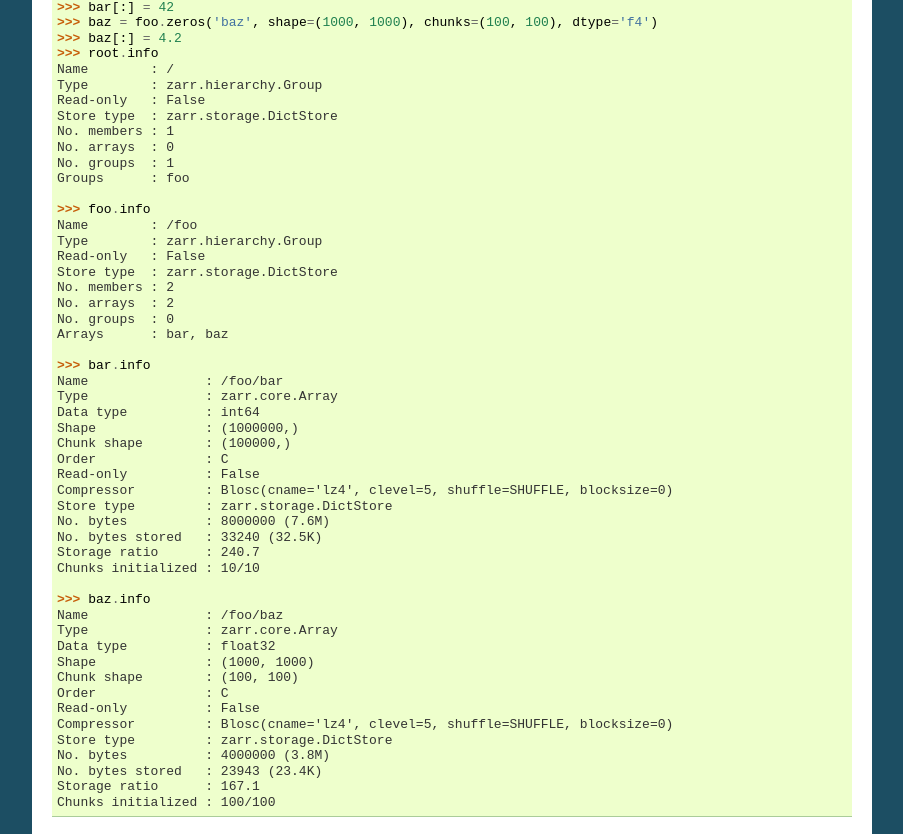
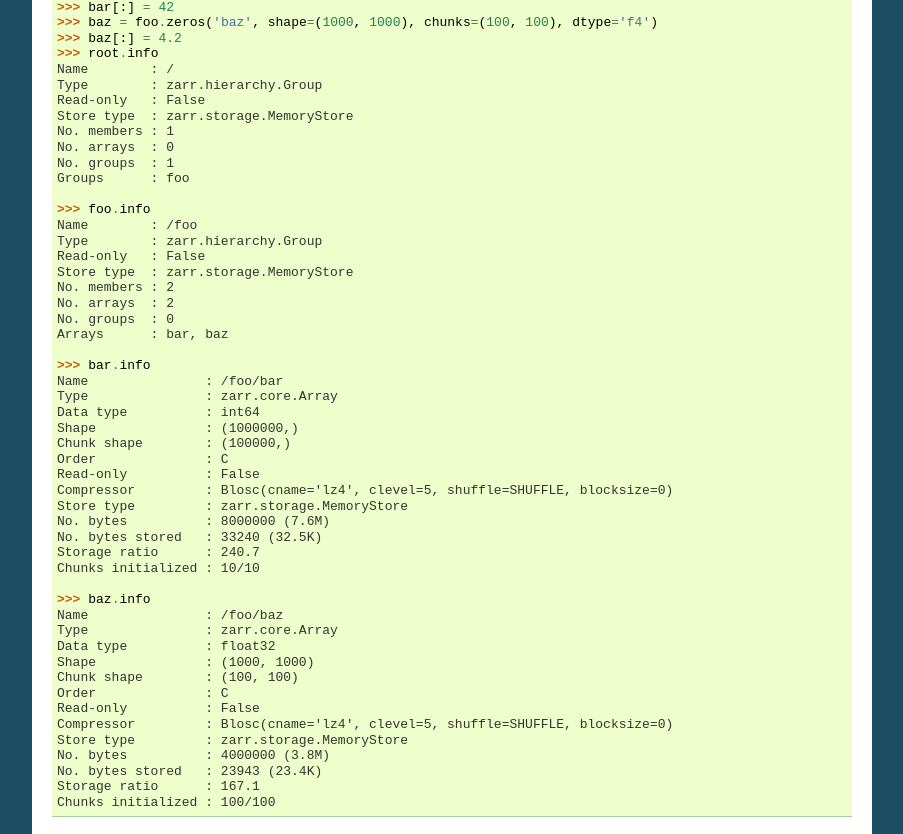
Before and after one commit to enthusiastdev121/zarr-python, a Sphinx documentation site: the page built from docs/tutorial.rst, in a window 1280 px wide and 1400 px high, scrolled down 5661 px. Shown: the part 151-985 px from the top of the window, without its empty margins (198-1101 px from the left). Built offline with Sphinx 7.4.7, drawn with Linux system fonts in a browser that asks for light colours; the version number could not be read and is left out; some of the changed text lies outside the part shown.

Commit message:
Rename DictStore to MemoryStore (#455)
* Renames DictStore to MemoryStore

* Adds DictStore aliasing with deprecation warning

* Adds item to release notes

```diff
--- a/docs/api/storage.rst
+++ b/docs/api/storage.rst
@@ -2,7 +2,7 @@ Storage (``zarr.storage``)
 ==========================
 .. automodule:: zarr.storage
 
-.. autoclass:: DictStore
+.. autoclass:: MemoryStore
 .. autoclass:: DirectoryStore
 .. autoclass:: TempStore
 .. autoclass:: NestedDirectoryStore
--- a/docs/tutorial.rst
+++ b/docs/tutorial.rst
@@ -367,7 +367,7 @@ property. E.g.::
     Name        : /
     Type        : zarr.hierarchy.Group
     Read-only   : False
-    Store type  : zarr.storage.DictStore
+    Store type  : zarr.storage.MemoryStore
     No. members : 1
     No. arrays  : 0
     No. groups  : 1
@@ -377,7 +377,7 @@ property. E.g.::
     Name        : /foo
     Type        : zarr.hierarchy.Group
     Read-only   : False
-    Store type  : zarr.storage.DictStore
+    Store type  : zarr.storage.MemoryStore
     No. members : 2
     No. arrays  : 2
     No. groups  : 0
@@ -392,7 +392,7 @@ property. E.g.::
     Order              : C
     Read-only          : False
     Compressor         : Blosc(cname='lz4', clevel=5, shuffle=SHUFFLE, blocksize=0)
-    Store type         : zarr.storage.DictStore
+    Store type         : zarr.storage.MemoryStore
     No. bytes          : 8000000 (7.6M)
     No. bytes stored   : 33240 (32.5K)
     Storage ratio      : 240.7
@@ -407,7 +407,7 @@ property. E.g.::
     Order              : C
     Read-only          : False
     Compressor         : Blosc(cname='lz4', clevel=5, shuffle=SHUFFLE, blocksize=0)
-    Store type         : zarr.storage.DictStore
+    Store type         : zarr.storage.MemoryStore
     No. bytes          : 4000000 (3.8M)
     No. bytes stored   : 23943 (23.4K)
     Storage ratio      : 167.1
@@ -1333,7 +1333,7 @@ module can be pickled, as can the built-in ``dict`` class which can also be used
 storage.
 
 Note that if an array or group is backed by an in-memory store like a ``dict`` or
-:class:`zarr.storage.DictStore`, then when it is pickled all of the store data will be
+:class:`zarr.storage.MemoryStore`, then when it is pickled all of the store data will be
 included in the pickled data. However, if an array or group is backed by a persistent
 store like a :class:`zarr.storage.DirectoryStore`, :class:`zarr.storage.ZipStore` or
 :class:`zarr.storage.DBMStore` then the store data **are not** pickled. The only thing
--- a/zarr/__init__.py
+++ b/zarr/__init__.py
@@ -6,7 +6,7 @@ from __future__ import absolute_import, print_function, division
 from zarr.core import Array
 from zarr.creation import (empty, zeros, ones, full, array, empty_like, zeros_like,
                            ones_like, full_like, open_array, open_like, create)
-from zarr.storage import (DictStore, DirectoryStore, ZipStore, TempStore,
+from zarr.storage import (DictStore, MemoryStore, DirectoryStore, ZipStore, TempStore,
                           NestedDirectoryStore, DBMStore, LMDBStore, SQLiteStore,
                           LRUStoreCache, ABSStore, RedisStore, MongoDBStore)
 from zarr.hierarchy import group, open_group, Group
```
Also changed, not shown: docs/release.rst (+7 -0 lines), 5 other files.
